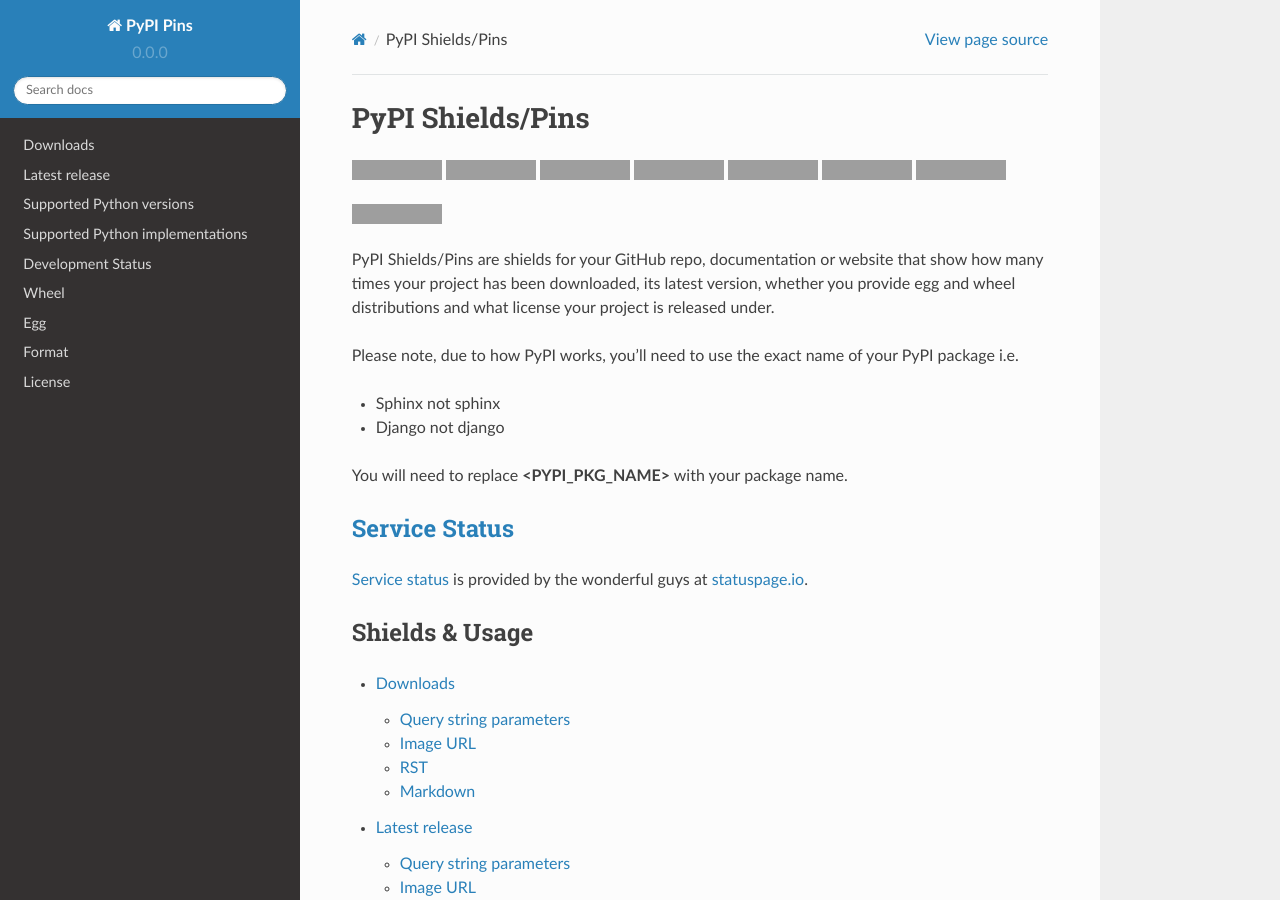
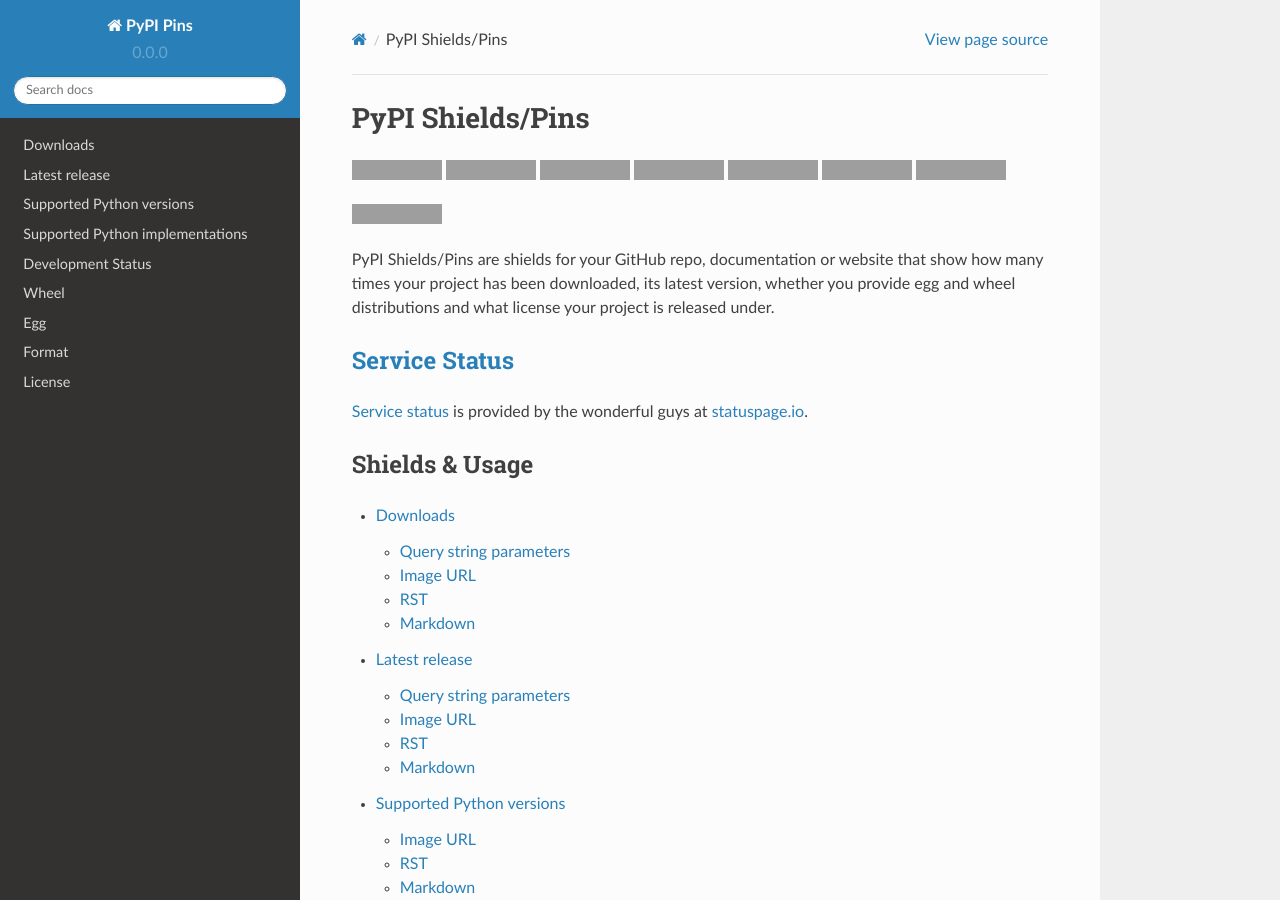
Before and after one commit to badges/pypipins, a Sphinx documentation site: the page built from docs/source/index.rst, in a window 1280 px wide and 900 px high, cut to the strip 0-900 px from the top of the window. Built offline with Sphinx 7.4.7 and the Read the Docs theme 2.0.0, drawn with Linux system fonts in a browser that asks for light colours; grey boxes are pictures that could not be loaded.

Commit message:
No need for cAsE sEnSiTiViTy anymore =D

```diff
--- a/docs/source/index.rst
+++ b/docs/source/index.rst
@@ -21,14 +21,6 @@
 PyPI Shields/Pins are shields for your GitHub repo, documentation or website that show
 how many times your project has been downloaded, its latest version, whether
 you provide egg and wheel distributions and what license your project is released under.
-
-Please note, due to how PyPI works, you'll need to use the exact name of your PyPI package
-i.e.
-
-- Sphinx not sphinx
-- Django not django
-
-You will need to replace **<PYPI_PKG_NAME>** with your package name.
 
 `Service Status <http://status.pypip.in/>`__
 ============================================
```
